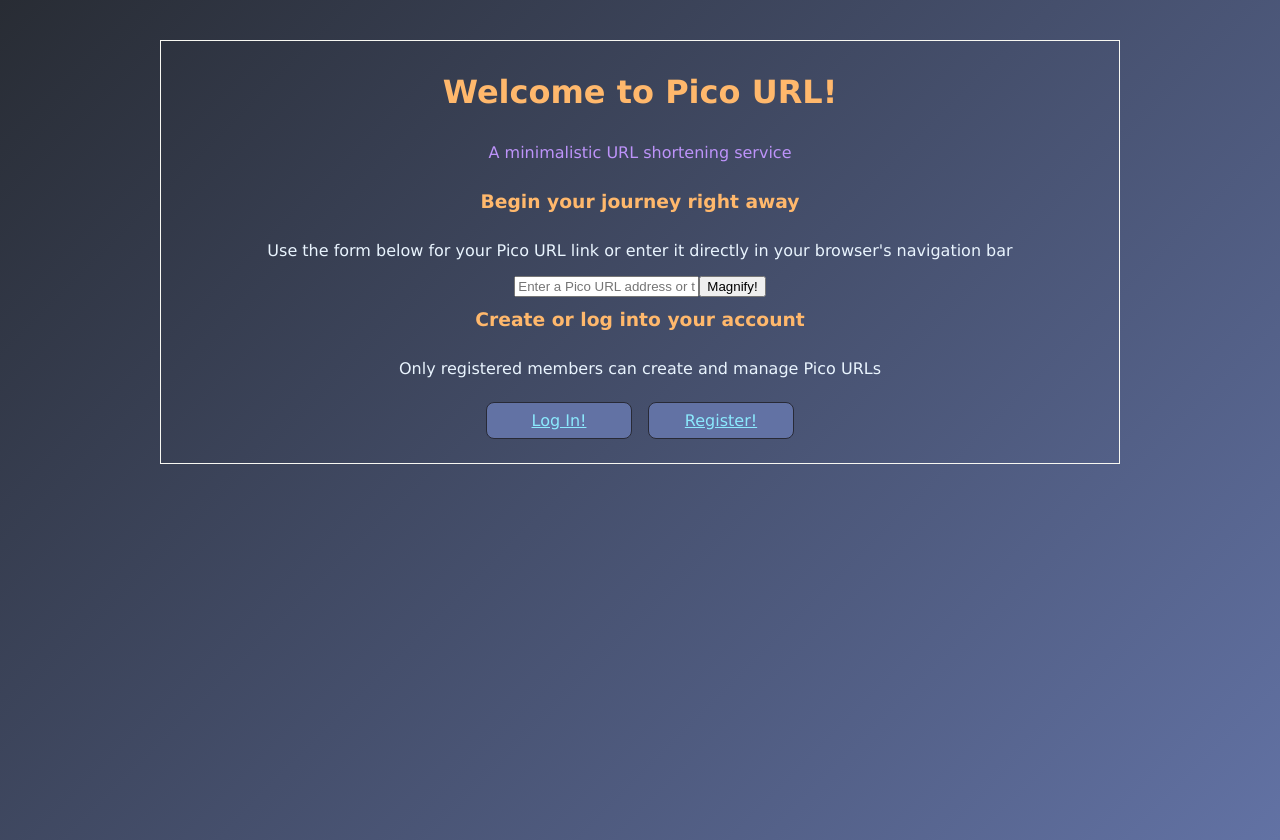
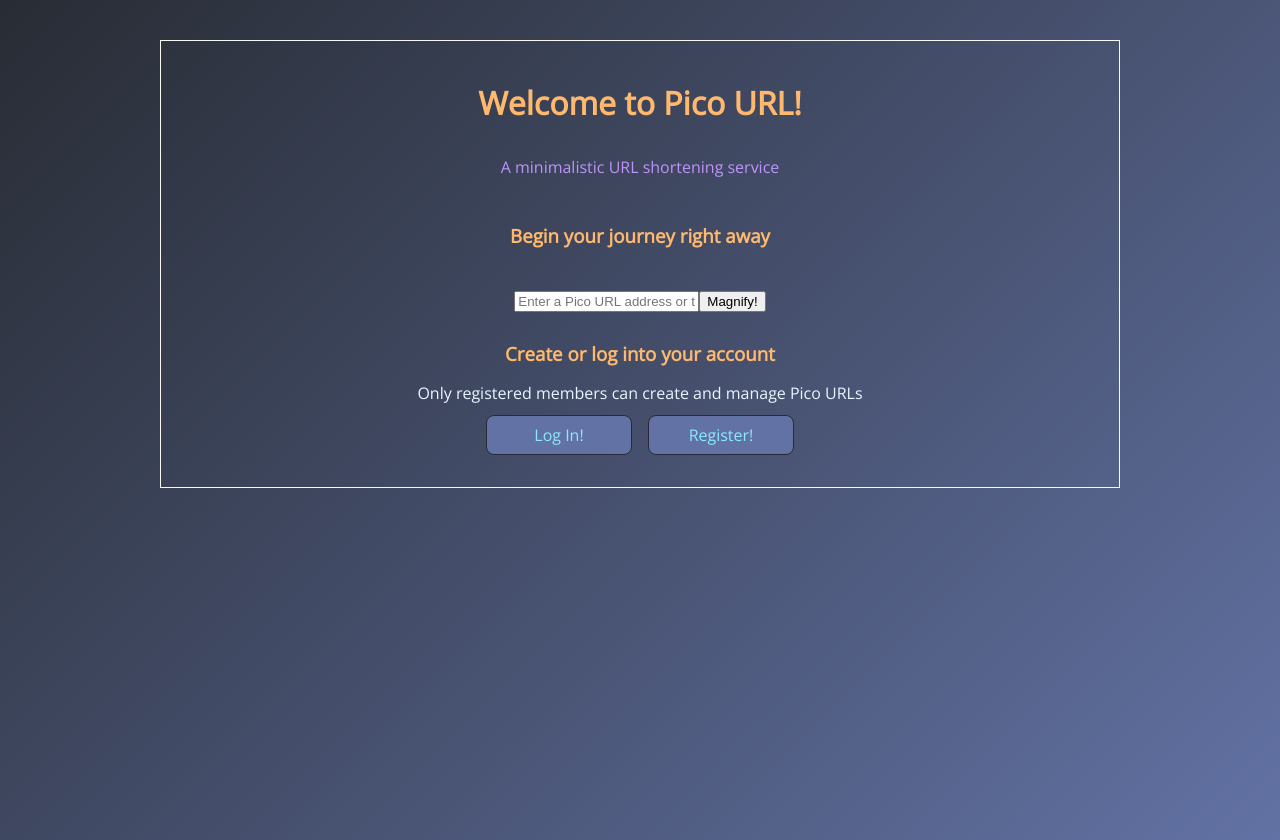
Before and after one commit to eduardpeters/pico-url-frontend, a React (Create React App) app: page / in a window 1280 px wide. Built offline with nearby package versions, Linux system fonts and the light colour scheme; no server answers.

Commit message:
More Root styling

```diff
--- a/src/components/Root.tsx
+++ b/src/components/Root.tsx
@@ -7,16 +7,22 @@ function Root() {
     return (
         <div className={styles.container}>
             <div className={styles.content}>
+                <div className="root__container">
                     <h1 className={styles.title}>Welcome to Pico URL!</h1>
                     <p className={styles.text}>A minimalistic URL shortening service</p>
-                <h3 className={styles.subtitle}>Begin your journey right away</h3>
-                <p>Use the form below for your Pico URL link or enter it directly in your browser's navigation bar</p>
+                </div>
+                <div className="root__container">
+                    <h3 className={`${styles.subtitle} unhide`}>Begin your journey right away</h3>
+                    <p className="hidden root__paragraph">Use the form below for your Pico URL or enter it directly in your browser's navigation bar</p>
                     <RedirectForm />
+                </div>
+                <div className="root__container">
                     <h3 className={styles.subtitle}>Create or log into your account</h3>
-                <p>Only registered members can create and manage Pico URLs</p>
+                    <p className="root__paragraph">Only registered members can create and manage Pico URLs</p>
                     <div className={styles.links}>
                         <Link to="/login">Log In!</Link>
                         <Link to="/register">Register!</Link>
+                    </div>
                 </div>
             </div>
         </div>
--- a/src/styles/Root.css
+++ b/src/styles/Root.css
@@ -1,12 +1,25 @@
-.Root {
-    display: flex;
-    flex-flow: row nowrap;
-    width: 100%;
-    justify-content: center;
+.hidden {
+    transition: opacity 1s ease-out;
+    opacity: 0;
 }
 
-.root__content {
-    background-color: #44475a;
-    height: 50vh;
-    width: 50vw;
+.unhide {
+    cursor: pointer;
 }
+
+.unhide:hover + .hidden {
+    opacity: 100;
+}
+
+.root__container {
+    align-items: center;
+    display: flex;
+    flex-flow: column nowrap;
+    justify-content: center;
+    margin: 0.5rem;
+    width: 100%;
+}
+
+.root__paragraph {
+    margin: 0.2rem;
+}
--- a/src/styles/general.module.css
+++ b/src/styles/general.module.css
@@ -34,6 +34,7 @@
     margin: 0.5rem;
     min-width: 10vw;
     padding: 0.5rem;
+    text-decoration: none;
 }
 .links > a:hover {
     opacity: 0.8;
--- a/src/styles/index.css
+++ b/src/styles/index.css
@@ -1,9 +1,11 @@
+@import url('https://fonts.googleapis.com/css2?family=Open+Sans:wght@300&display=swap');
+
 body {
     background-image: linear-gradient(135deg, #282c34, #6272a4);
     background-size: auto;
     background-color: #282c34;
     color: #e9f4fe;
-    font-family: Verdana, Geneva, Tahoma, sans-serif;
+    font-family: 'Open Sans', Verdana, sans-serif;
     margin: 0;
     width: 100vw;
     height: 100vh;
```
Lines whose indentation alone changed are shown as unchanged.
